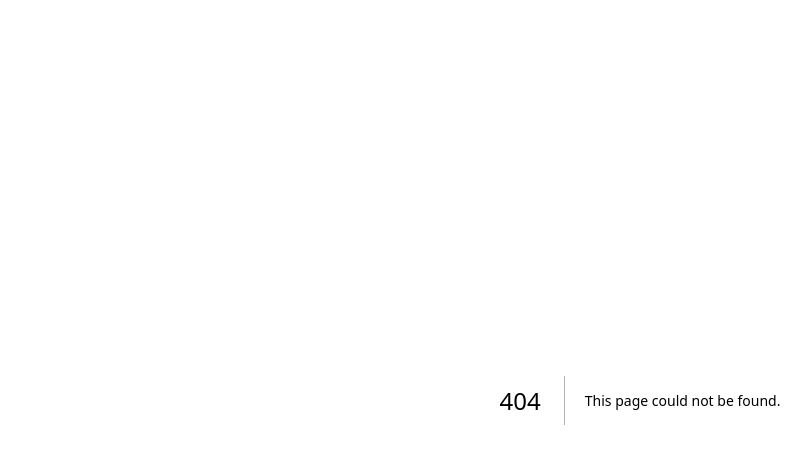
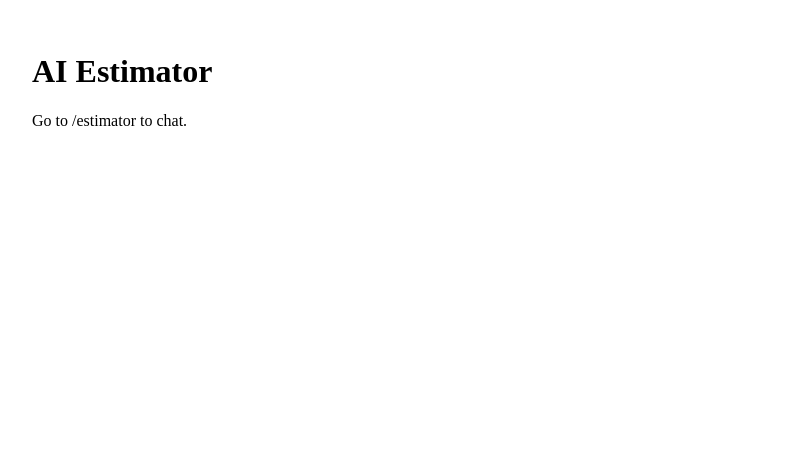
Before and after one commit to aliasgarnajmidesign/ai-fiesta-v2, a Next.js app: page / in a window 1280 px wide. Before the commit this address had no page. Shown: the top 464 px of the page, without its empty margins (0-811 px from the left). Built offline with nearby package versions, Linux system fonts and the light colour scheme.

Commit message:
page.tsx

```diff
--- /dev/null
+++ b/app/page.tsx
@@ -0,0 +1,8 @@
+export default function HomePage() {
+  return (
+    <main style={{ padding: 24 }}>
+      <h1>AI Estimator</h1>
+      <p>Go to /estimator to chat.</p>
+    </main>
+  );
+}
```
